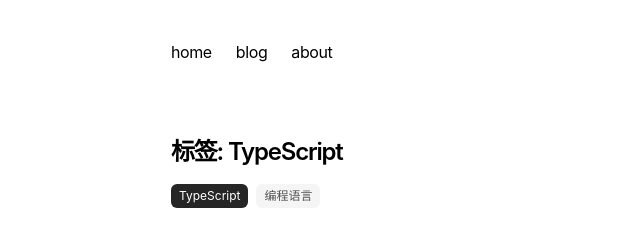
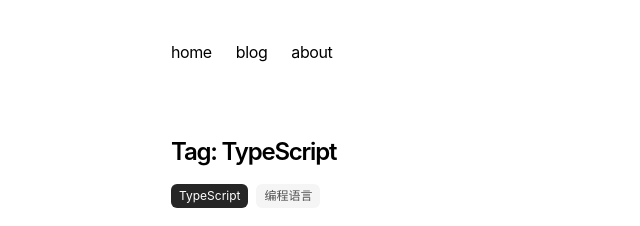
Before and after one commit to leowux/blog, a Next.js app: page /blog/tag/TypeScript in a window 1280 px wide. Shown: the top 226 px of the page, without its empty margins (181-821 px from the left). Built offline with nearby package versions, Linux system fonts and the light colour scheme.

Commit message:
feat: fix tag

```diff
--- a/app/blog/tag/[tag]/page.tsx
+++ b/app/blog/tag/[tag]/page.tsx
@@ -25,7 +25,7 @@ export default function TagPage({ params }) {
   return (
     <section>
       <h1 className="font-semibold text-2xl mb-4 tracking-tighter">
-        标签: {decodedTag}
+        Tag: {decodedTag}
       </h1>
 
       <div className="flex flex-wrap mb-8">
```
